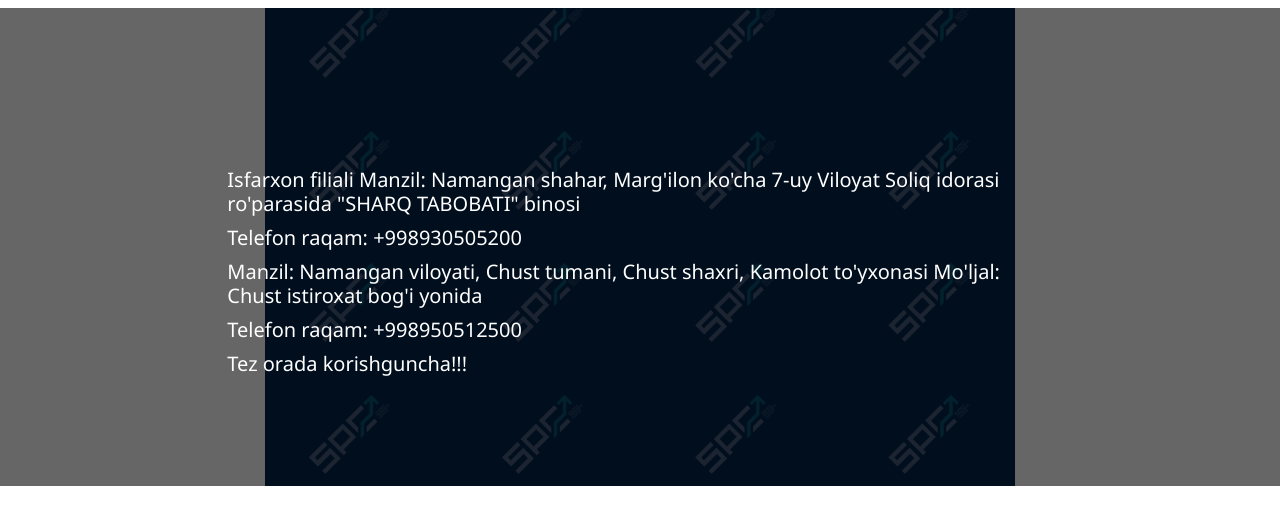
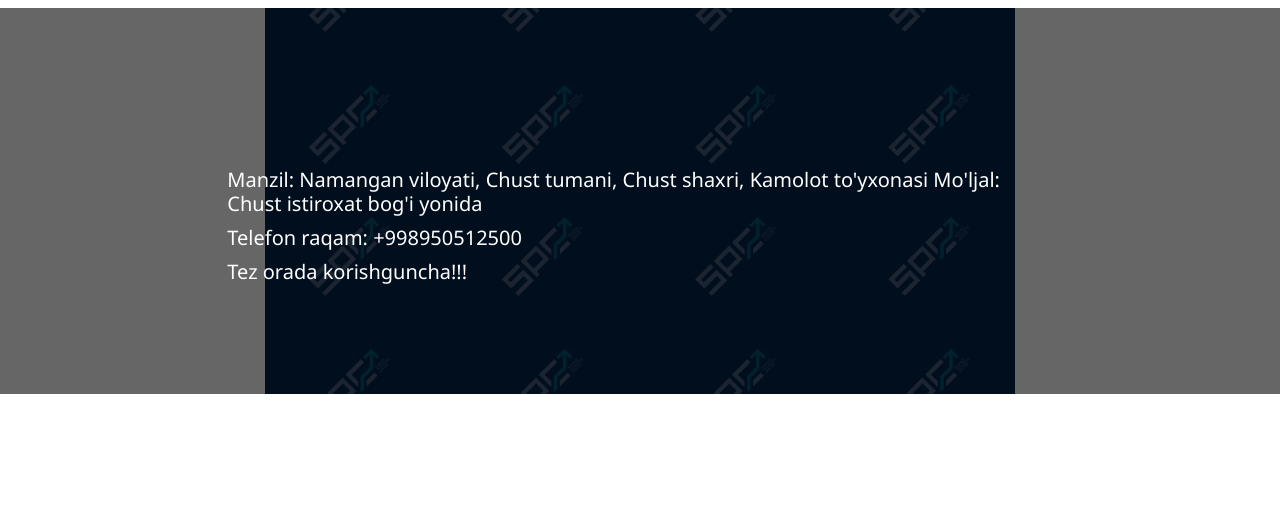
Before and after one commit to Master-Con/SPc-sayt, a plain HTML site: page index.html in a window 1280 px wide. Shown: the part 2773-3297 px from the top of the page. Drawn offline with nearby package versions, Linux system fonts and the light colour scheme.

Commit message:
Update index.html

```diff
--- a/index.html
+++ b/index.html
@@ -129,10 +129,7 @@
 			<div class="row">
 
 				<div class="col-lg-8 offset-lg-2 header-content6">
-					<h4>Isfarxon filiali
-						Manzil: Namangan shahar, Marg'ilon ko'cha 7-uy
-						 Viloyat Soliq idorasi ro'parasida "SHARQ TABOBATI" binosi</h4>
-					<h4>Telefon raqam: +998930505200</h4>
+
 
 
 					<h4>Manzil: Namangan viloyati, Chust tumani, Chust shaxri, Kamolot to'yxonasi
```
